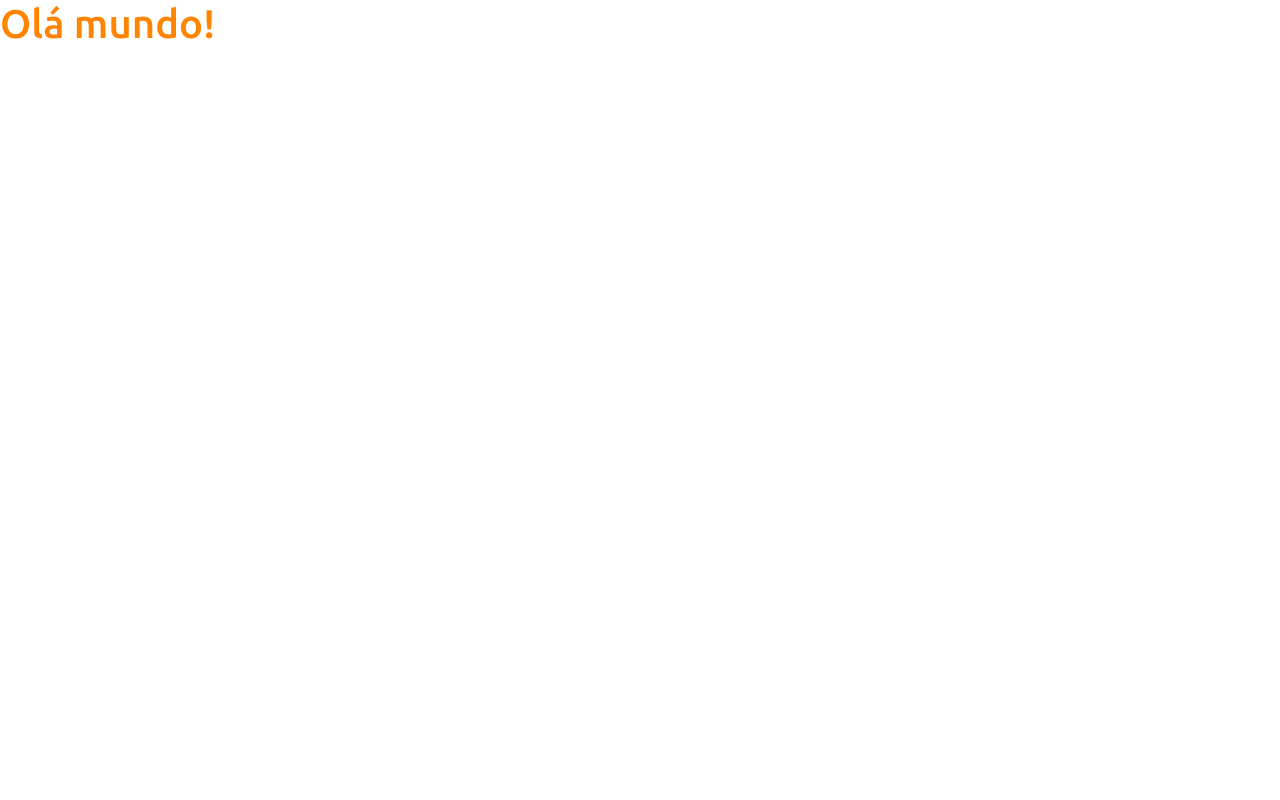
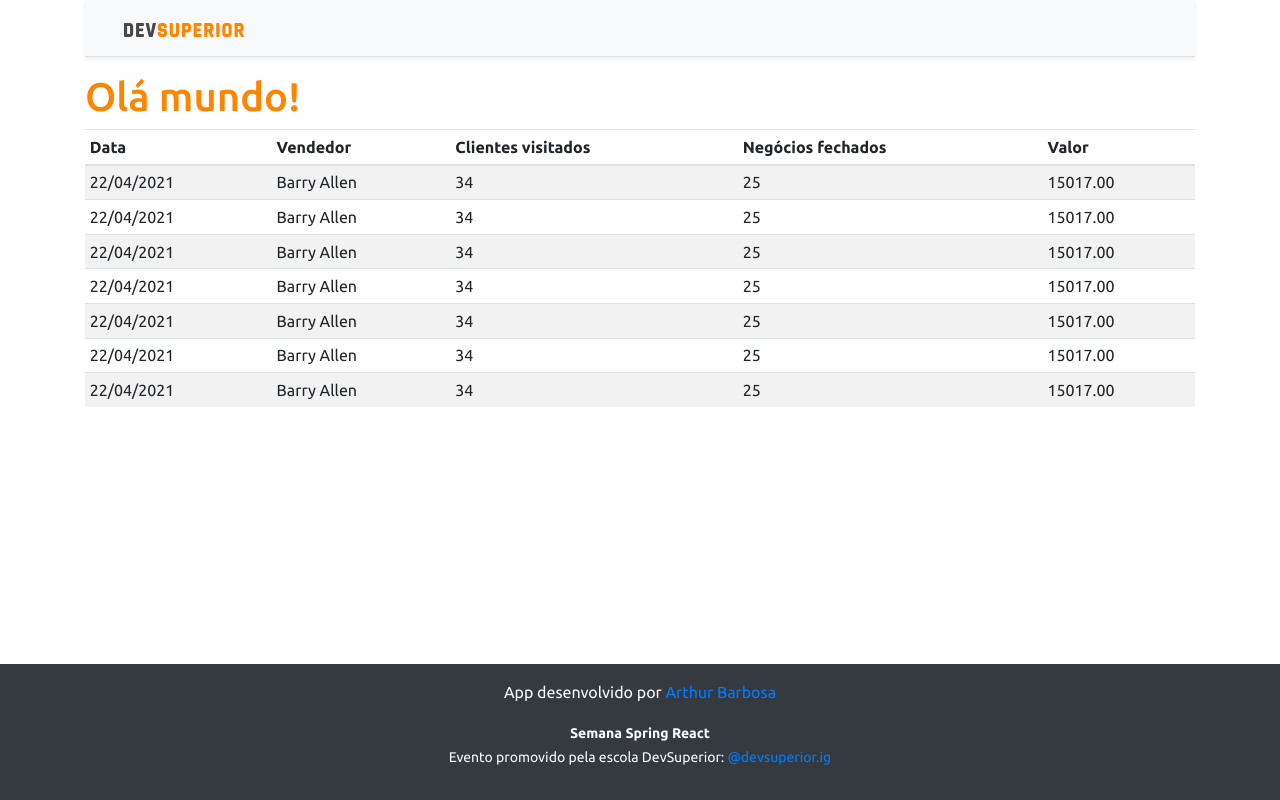
Before and after one commit to arthurBarbosa/project-sds3, a React (Create React App) app in the folder frontend/: page / in a window 1280 px wide. Built offline with nearby package versions, Linux system fonts and the light colour scheme.

Commit message:
Basic static components

```diff
--- a/frontend/src/App.tsx
+++ b/frontend/src/App.tsx
@@ -1,9 +1,18 @@
+import Navbar from './components/Navbar'
+import Footer from './components/Footer'
+import DataTable from './components/DataTable'
 
 function App() {
   return (
-    <div>
-      <h1 className="text-primary">Olá mundo!</h1>
-    </div>
+    <>
+      <div className="container">
+        <Navbar />
+        <h1 className="text-primary">Olá mundo!</h1>
+
+        <DataTable />
+      </div>
+      <Footer />
+    </>
   );
 }
 
--- /dev/null
+++ b/frontend/src/components/DataTable/index.tsx
@@ -0,0 +1,75 @@
+const DataTable = () => {
+  return (
+    <div className="table-responsive">
+      <table className="table table-striped table-sm">
+        <thead>
+          <tr>
+            <th>Data</th>
+            <th>Vendedor</th>
+            <th>Clientes visitados</th>
+            <th>Negócios fechados</th>
+            <th>Valor</th>
+          </tr>
+        </thead>
+        <tbody>
+          <tr>
+            <td>22/04/2021</td>
+            <td>Barry Allen</td>
+            <td>34</td>
+            <td>25</td>
+            <td>15017.00</td>
+          </tr>
+
+          <tr>
+            <td>22/04/2021</td>
+            <td>Barry Allen</td>
+            <td>34</td>
+            <td>25</td>
+            <td>15017.00</td>
+          </tr>
+
+          <tr>
+            <td>22/04/2021</td>
+            <td>Barry Allen</td>
+            <td>34</td>
+            <td>25</td>
+            <td>15017.00</td>
+          </tr>
+
+          <tr>
+            <td>22/04/2021</td>
+            <td>Barry Allen</td>
+            <td>34</td>
+            <td>25</td>
+            <td>15017.00</td>
+          </tr>
+
+          <tr>
+            <td>22/04/2021</td>
+            <td>Barry Allen</td>
+            <td>34</td>
+            <td>25</td>
+            <td>15017.00</td>
+          </tr>
+          <tr>
+            <td>22/04/2021</td>
+            <td>Barry Allen</td>
+            <td>34</td>
+            <td>25</td>
+            <td>15017.00</td>
+          </tr>
+          <tr>
+            <td>22/04/2021</td>
+            <td>Barry Allen</td>
+            <td>34</td>
+            <td>25</td>
+            <td>15017.00</td>
+          </tr>
+
+        </tbody>
+      </table>
+    </div>
+  );
+}
+
+export default DataTable;
--- /dev/null
+++ b/frontend/src/components/Footer/index.tsx
@@ -0,0 +1,13 @@
+const Footer = () => {
+  return (
+    <footer className="footer mt-auto py-3 bg-dark">
+      <div className="container">
+        <p className="text-light">App desenvolvido por <a href="https://github.com/arthurBarbosa" target="_blank" rel="noreferrer">Arthur Barbosa</a></p>
+        <p className="text-light"><small><strong>Semana Spring React</strong><br />
+      Evento promovido pela escola DevSuperior: <a href="https://instagram.com/devsuperior.ig" target="_blank" rel="noreferrer">@devsuperior.ig</a></small></p>
+      </div>
+    </footer>
+  );
+}
+
+export default Footer;
--- /dev/null
+++ b/frontend/src/components/Navbar/index.tsx
@@ -0,0 +1,15 @@
+import ImgDsDark from 'assets/img/ds_dark.svg';
+
+const Navbar = () => {
+  return (
+    <div className="d-flex flex-column flex-md-row align-items-center p-3 px-md-4 mb-3 bg-light border-bottom shadow-sm">
+      <div className="container">
+        <nav className="my-2 my-md-0 mr-md-3">
+          <img src={ImgDsDark} alt="DevSuperior" width="120" />
+        </nav>
+      </div>
+    </div>
+  );
+}
+
+export default Navbar;
```
Also changed, not shown: frontend/src/assets/img/ds_dark.svg (added).
